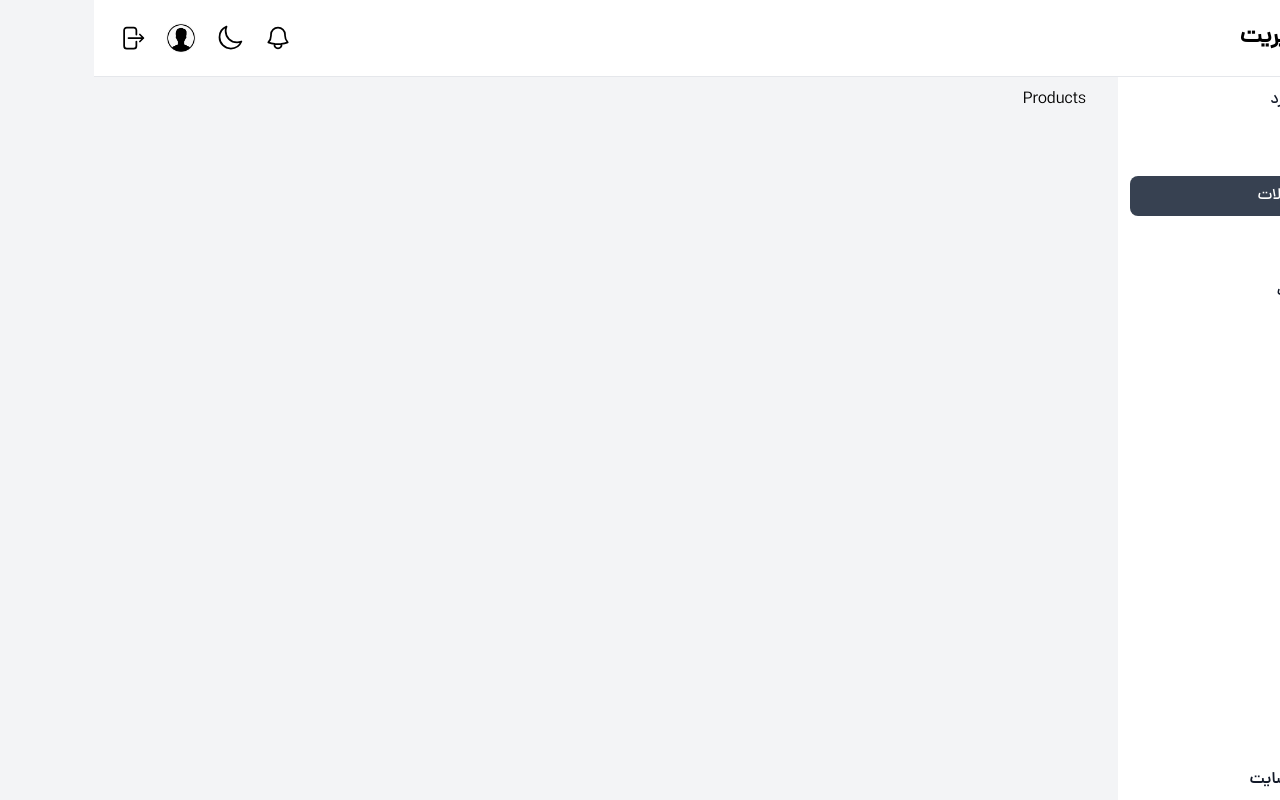
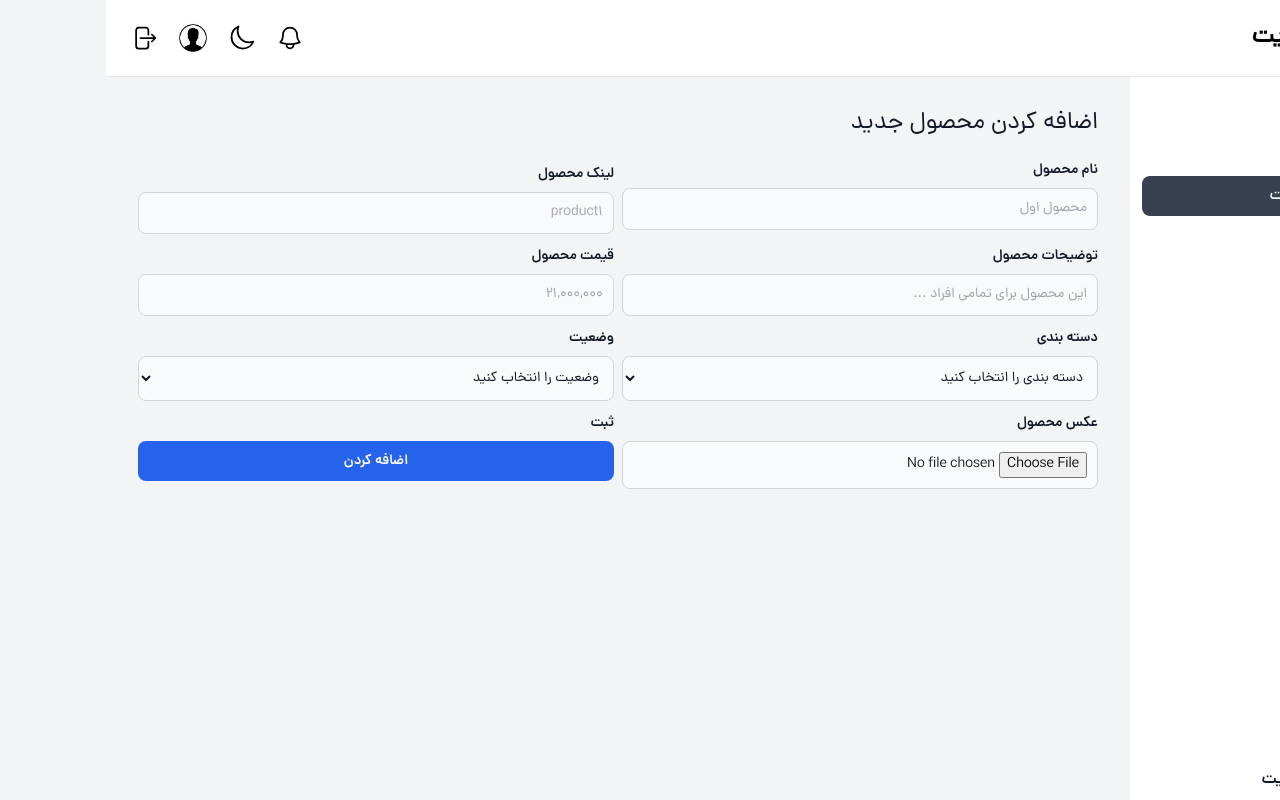
Before and after one commit to AmirhosseinDanesh/coffee-shop, a React (Vite) app: page /p-admin/products in a window 1280 px wide. Built offline with nearby package versions, Linux system fonts and the light colour scheme.

Commit message:
build add product for admin panel

```diff
--- a/src/Pages/Admin-panel/Products/Products.jsx
+++ b/src/Pages/Admin-panel/Products/Products.jsx
@@ -1,7 +1,108 @@
 import React from 'react'
 
+import { NavLink } from 'react-router-dom'
+import { Formik, Form, Field, ErrorMessage } from 'formik'
+
+import Input from '../../../Components/Input/Input.jsx'
 export default function Products() {
   return (
-    <div className='dark:text-white'>Products</div>
+    <>
+      <div className=''>
+        <Formik
+          validate={(values) => {
+            const errors = {};
+
+            if (values.name === "") {
+              errors.name = "وارد کردن ایمیل الزامی است"
+            }
+            if (values.shortName === "") {
+              errors.shortName = "وارد کردن ایمیل الزامی است"
+            }
+            if (values.description === "") {
+              errors.description = "وارد کردن ایمیل الزامی است"
+            }
+            if (values.price === "") {
+              errors.price = "وارد کردن ایمیل الزامی است"
+            }
+            if (values.status === "") {
+              errors.status = "وارد کردن ایمیل الزامی است"
+            }
+            if (values.categoryID === "") {
+              errors.categoryID = "وارد کردن دسته بندی الزامی است"
+            }
+            if (values.status === "") {
+              errors.status = "وارد کردن وضعیت الزامی است"
+            }
+            if (values.cover === "") {
+              errors.cover = "وارد کردن عکس الزامی است"
+            }
+
+
+            return errors;
+          }}
+          initialValues={{ name: "", shortName: "", description: "", price: "", status: "", categoryID: "", cover: "" }}
+          onSubmit={(values, { setSubmitting }) => {
+            console.log(values)
+            setTimeout(() => {
+              setSubmitting(false)
+            }, 3000);
+          }} >
+          {({ isSubmitting }) => (
+            <div className='mt-5'>
+              <span href="#" className="mb-6 text-2xl text-gray-900 dark:text-white">
+                اضافه کردن محصول جدید
+              </span>
+              <Form className="space-y-1 md:space-y-1 grid gap-2 mb-6 md:grid-cols-2 mt-5">
+                <Input label="نام محصول" type="text" name="name" placeholder="محصول اول" />
+                <Input label="لینک محصول" type="text" name="shortName" placeholder="product1" />
+                <Input label="توضیحات محصول" type="text" name="description" placeholder="این محصول برای تمامی افراد ..." />
+                <Input label="قیمت محصول" type="text" name="price" placeholder="21,000,000" />
+                <div>
+                  <label className="input-label">دسته بندی</label>
+                  <Field as="select" name="categoryID" className="input">
+                    <option value="-1">دسته بندی را انتخاب کنید</option>
+                    <option value="ترک">ترک</option>
+                    <option value="عربیکا">عربیکا</option>
+                    <option value="اسپرسو">اسپرسو</option>
+                  </Field>
+                  <ErrorMessage name="categoryID">
+                    {(msg) => <span className='text-xs text-red-600'>{msg}</span>}
+                  </ErrorMessage>
+                </div>
+                <div>
+                  <label className="input-label">وضعیت</label>
+                  <Field as="select" name="status" className="input">
+                    <option value="-1">وضعیت را انتخاب کنید</option>
+                    <option value="start">start</option>
+                    <option value="presell">presell</option>
+                  </Field>
+                  <ErrorMessage name="status">
+                    {(msg) => <span className='text-xs text-red-600'>{msg}</span>}
+                  </ErrorMessage>
+                </div>
+                <div>
+                  <label className="input-label">عکس محصول</label>
+                  <Field type="file" name="cover" className="input"></Field>
+                  <ErrorMessage name="cover">
+                    {(msg) => <span className='text-xs text-red-600'>{msg}</span>}
+                  </ErrorMessage>
+                </div>
+                <div className=''>
+                  <label className="input-label">ثبت</label>
+                  <button type="submit"
+                    className={isSubmitting ? ("input-submit bg-blue-500") : ("input-submit bg-blue-600")}
+                    disabled={isSubmitting}
+                  >
+                    {isSubmitting ? ("لطفا صبر کنید ...") : ("اضافه کردن")}
+                  </button>
+                </div>
+              </Form>
+            </div>
+          )}
+
+        </Formik>
+      </div>
+
+    </>
   )
 }
--- a/src/Pages/Admin-panel/Users/Users.jsx
+++ b/src/Pages/Admin-panel/Users/Users.jsx
@@ -2,8 +2,6 @@ import React from 'react'
 
 export default function Users() {
   return (
-    <>
-      <div className='dark:text-white'>Users</div>
-    </>
+    <div>Users</div>
   )
 }
--- a/src/Pages/Auth/Login/Login.jsx
+++ b/src/Pages/Auth/Login/Login.jsx
@@ -13,7 +13,7 @@ export default function Login() {
 
             <section className="bg-gray-200 dark:bg-gray-900">
                 <div className="flex flex-col items-center justify-center px-6 py-8 mx-auto md:h-screen lg:py-0">
-                    <a href="#" className="flex items-center mb-6 text-2xl font-semibold text-gray-900 dark:text-white">
+                    <a href="#" className="flex items-center mb-6 text-2xl text-gray-900 dark:text-white">
                         پنل مدیریتی
                     </a>
                     <div className="w-full bg-white rounded-lg shadow dark:border md:mt-0 sm:max-w-md xl:p-0 dark:bg-gray-800 dark:border-gray-700">
```
Also changed, not shown: src/Pages/Auth/Register/Register.jsx (+4 -3 lines).
